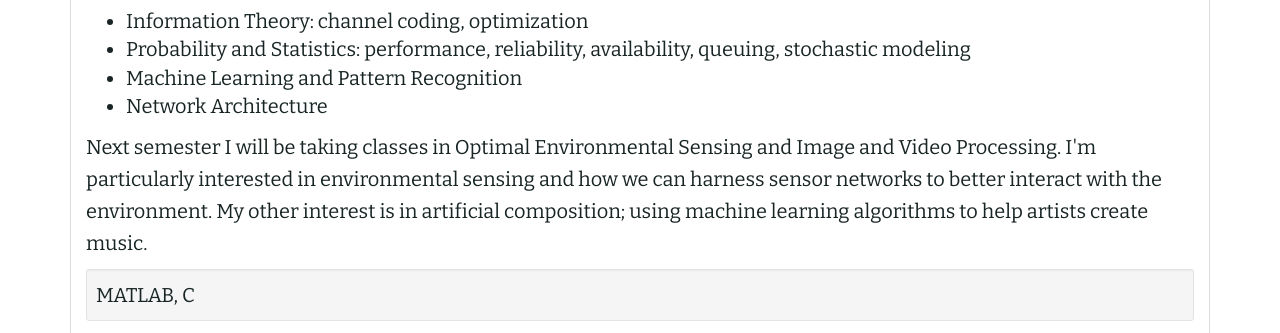
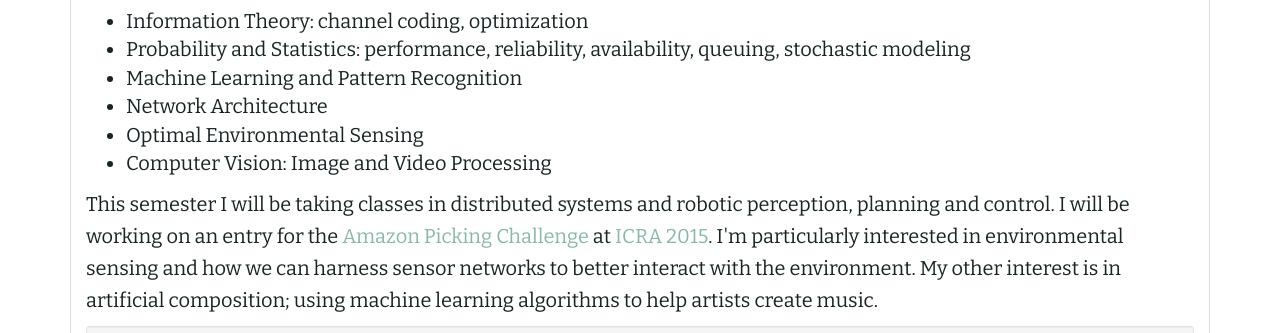
Before and after one commit to milesoldenburg/milesoldenburg.com, a plain HTML site: page dev/index.html in a window 1280 px wide. Shown: the part 2118-2451 px from the top of the page. Drawn offline with nearby package versions, Linux system fonts and the light colour scheme.

Commit message:
Added notes about Spring 2014 classes

```diff
--- a/dev/index.html
+++ b/dev/index.html
@@ -101,10 +101,12 @@
                                 <li>Probability and Statistics: performance, reliability, availability, queuing, stochastic modeling</li>
                                 <li>Machine Learning and Pattern Recognition</li>
                                 <li>Network Architecture</li>
+                                <li>Optimal Environmental Sensing</li>
+                                <li>Computer Vision: Image and Video Processing</li>
                             </ul>
-                            <p class="normal-margin">Next semester I will be taking classes in Optimal Environmental Sensing and Image and Video Processing. I'm particularly interested in environmental sensing and how we can harness sensor networks to better interact with the environment. My other interest is in artificial composition; using machine learning algorithms to help artists create music.</p>
+                            <p class="normal-margin">This semester I will be taking classes in distributed systems and robotic perception, planning and control. I will be working on an entry for the <a href="http://amazonpickingchallenge.org/" title="Amazon Picking Challenge.">Amazon Picking Challenge</a> at <a href="http://icra2015.org/" title="ICRA 2015.">ICRA 2015</a>. I'm particularly interested in environmental sensing and how we can harness sensor networks to better interact with the environment. My other interest is in artificial composition; using machine learning algorithms to help artists create music.</p>
                             <div class="well well-sm">
-                                <p class="no-margin">MATLAB, C</p>
+                                <p class="no-margin">MATLAB, C, Python, C++</p>
                             </div>
                             <div class="row">
                                 <div class="col-md-2 col-md-offset-5 col-xs-4 col-xs-offset-4 text-center">
```
